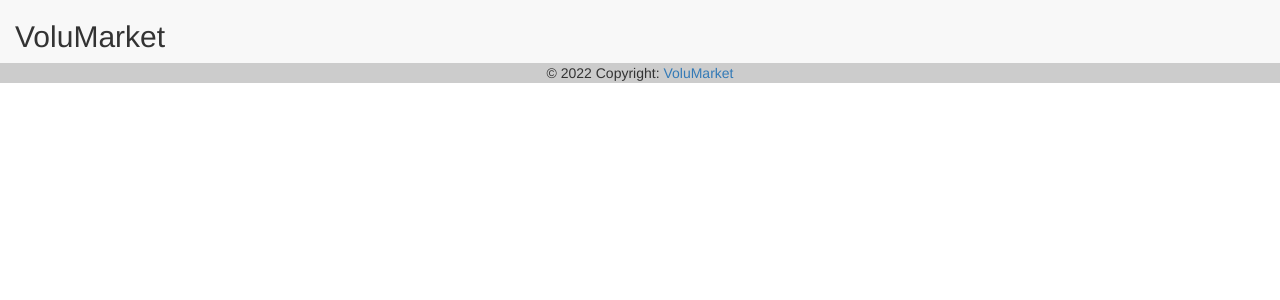
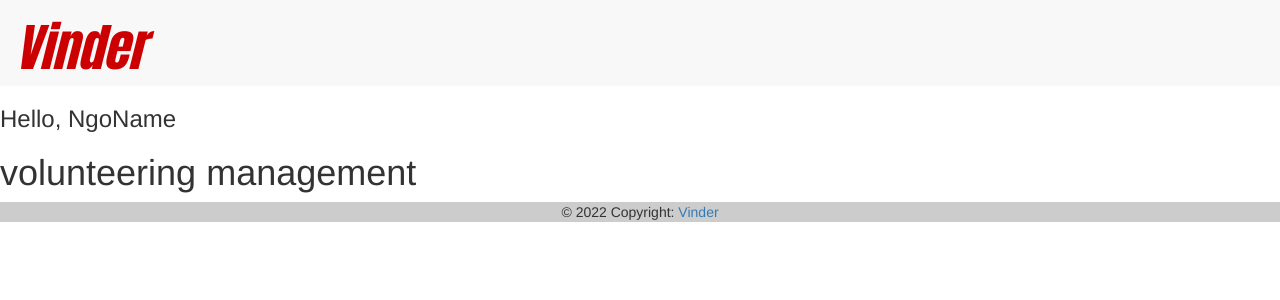
Before and after one commit to kamilkozinski/HelpHackFron, an Angular app in the folder HelpHackFront/: page /ngo-dashboard in a window 1280 px wide. Before the commit this address led to /. Shown: the top 300 px of the page. Built offline with nearby package versions, Linux system fonts and the light colour scheme.

Commit message:
added new routing

```diff
--- a/HelpHackFront/src/app/app-routing.module.ts
+++ b/HelpHackFront/src/app/app-routing.module.ts
@@ -1,12 +1,18 @@
 import { NgModule } from '@angular/core';
 import { RouterModule, Routes } from '@angular/router';
+import { LoginComponent } from './login/login.component';
+import { NgoComponent } from './ngo/ngo.component';
 import { RegisterComponent } from './register/register.component';
+import { VolunteerComponent } from './volunteer/volunteer.component';
 import { WelcomeComponent } from './welcome/welcome.component';
 
 const appRoutes: Routes = [
   { path: '', redirectTo: '/hello', pathMatch: 'full' },
   { path: 'hello', component: WelcomeComponent },
   { path: 'registration', component: RegisterComponent },
+  { path: 'login', component: LoginComponent },
+  { path: 'volunteer-dashboard', component: VolunteerComponent },
+  { path: 'ngo-dashboard', component: NgoComponent },
 ];
 
 @NgModule({
--- a/HelpHackFront/src/app/app.module.ts
+++ b/HelpHackFront/src/app/app.module.ts
@@ -14,6 +14,7 @@ import { FooterComponent } from './footer/footer.component';
 import { RegistrationService } from './services/registration.service';
 import { FormsModule, ReactiveFormsModule } from '@angular/forms';
 import { HttpClientModule } from '@angular/common/http';
+import { LoginService } from './services/login.service';
 @NgModule({
   declarations: [
     AppComponent,
@@ -33,7 +34,7 @@ import { HttpClientModule } from '@angular/common/http';
     ReactiveFormsModule,
     HttpClientModule,
   ],
-  providers: [RegistrationService],
+  providers: [RegistrationService, LoginService],
   bootstrap: [AppComponent],
 })
 export class AppModule {}
--- a/HelpHackFront/src/app/footer/footer.component.html
+++ b/HelpHackFront/src/app/footer/footer.component.html
@@ -1,6 +1,6 @@
 <footer class="bg-light text-center text-lg-start">
   <div class="text-center p-3" style="background-color: rgba(0, 0, 0, 0.2)">
     © 2022 Copyright:
-    <a class="text-dark" href="https://mdbootstrap.com/">VoluMarket</a>
+    <a class="footer-name">Vinder</a>
   </div>
 </footer>
--- a/HelpHackFront/src/app/header/header.component.css
+++ b/HelpHackFront/src/app/header/header.component.css
@@ -0,0 +1,8 @@
+.navbar-default {
+  font-family: Impact, Haettenschweiler, "Arial Narrow Bold", sans-serif;
+  color: #cc0000;
+}
+h2 {
+  font-size: 4vw;
+  font-style: italic;
+}
--- a/HelpHackFront/src/app/header/header.component.html
+++ b/HelpHackFront/src/app/header/header.component.html
@@ -1,7 +1,7 @@
 <div class="navbar-default">
   <div class="container-fluid">
     <div class="navbar-header">
-      <h2>VoluMarket</h2>
+      <h2>Vinder</h2>
     </div>
   </div>
 </div>
--- a/HelpHackFront/src/app/login/login.component.html
+++ b/HelpHackFront/src/app/login/login.component.html
@@ -1 +1,13 @@
-<p>login works!</p>
+<form [formGroup]="checkoutForm" (ngSubmit)="onSubmit()">
+  <div class="row">
+    <div class="col-sm-5 form group">
+      <label for="name"> Name </label>
+      <input id="name" type="text" formControlName="name" />
+    </div>
+    <div class="col-sm-5 form group">
+      <label for="name"> E-mail </label>
+      <input id="name" type="text" formControlName="name" />
+    </div>
+  </div>
+  <button class="button" type="submit">Login</button>
+</form>
--- a/HelpHackFront/src/app/login/login.component.ts
+++ b/HelpHackFront/src/app/login/login.component.ts
@@ -1,15 +1,29 @@
 import { Component, OnInit } from '@angular/core';
+import { FormBuilder } from '@angular/forms';
+import { LoginService } from '../services/login.service';
 
 @Component({
   selector: 'app-login',
   templateUrl: './login.component.html',
-  styleUrls: ['./login.component.css']
+  styleUrls: ['./login.component.css'],
 })
 export class LoginComponent implements OnInit {
-
-  constructor() { }
+  checkoutForm = this.formBuilder.group({
+    name: '',
+    address: '',
+  });
+  constructor(
+    private registrationService: LoginService,
+    private formBuilder: FormBuilder
+  ) {}
 
   ngOnInit(): void {
+    throw new Error('Method not implemented.');
   }
 
+  onSubmit(): void {
+    // Process checkout data here
+    console.warn('Your order has been submitted', this.checkoutForm.value);
+    this.checkoutForm.reset();
+  }
 }
--- a/HelpHackFront/src/app/ngo/ngo.component.html
+++ b/HelpHackFront/src/app/ngo/ngo.component.html
@@ -1 +1,2 @@
-<p>ngo works!</p>
+<h3>Hello, NgoName</h3>
+<h1>volunteering management</h1>
--- a/HelpHackFront/src/app/register/register.component.html
+++ b/HelpHackFront/src/app/register/register.component.html
@@ -42,5 +42,5 @@
     </div>
   </div>
 
-  <button class="button" type="submit">Register!</button>
+  <button class="button" type="submit">Join us now!</button>
 </form>
--- /dev/null
+++ b/HelpHackFront/src/app/services/login.service.ts
@@ -0,0 +1,14 @@
+import { Injectable } from '@angular/core';
+import { HttpClient, HttpParams } from '@angular/common/http';
+import { Observable } from 'rxjs';
+
+@Injectable()
+export class LoginService {
+  constructor(public httpClient: HttpClient) {}
+
+  postRegistration(): Observable<any> {
+    return this.httpClient.get('http://localhost:8080/api/messages/hello', {
+      responseType: 'text',
+    });
+  }
+}
--- a/HelpHackFront/src/app/volunteer/volunteer.component.html
+++ b/HelpHackFront/src/app/volunteer/volunteer.component.html
@@ -1 +1,2 @@
-<p>volunteer works!</p>
+<h2>Hello 'Name'</h2>
+<h1>Your support matters</h1>
```
